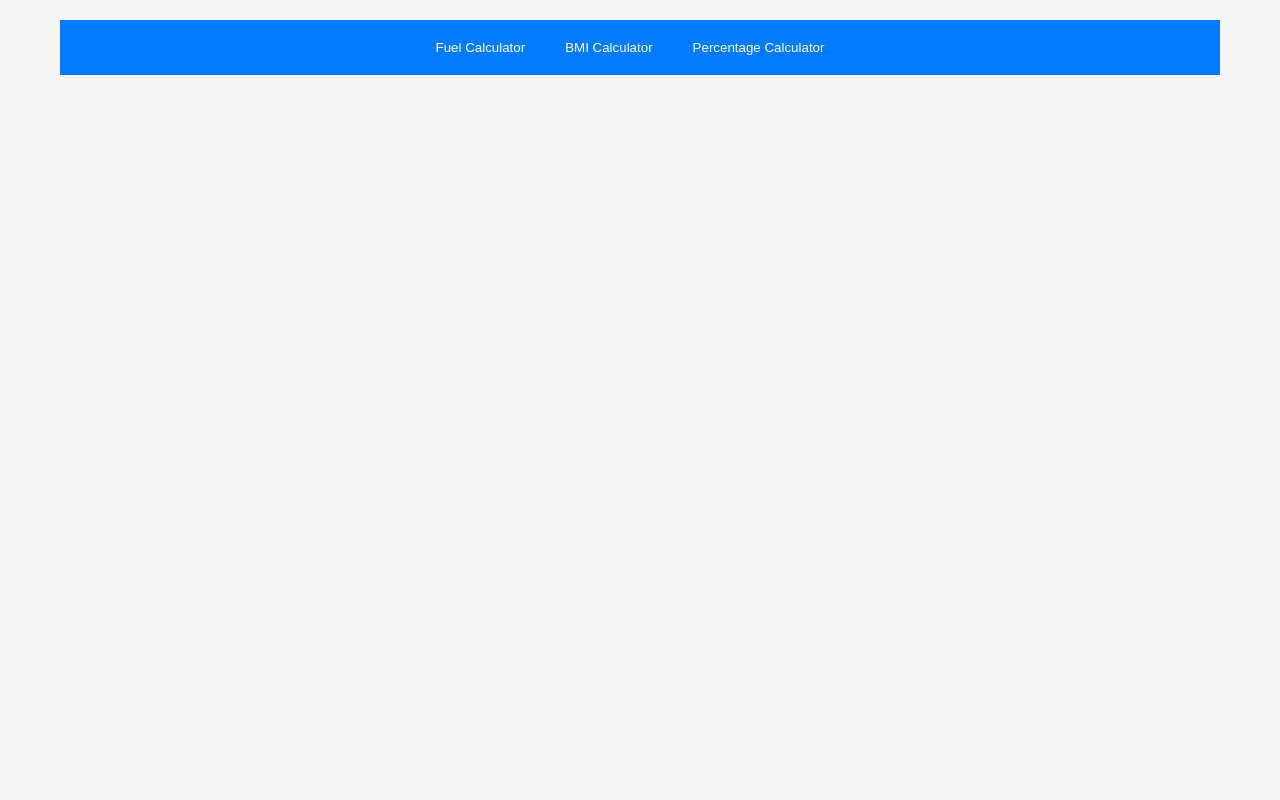
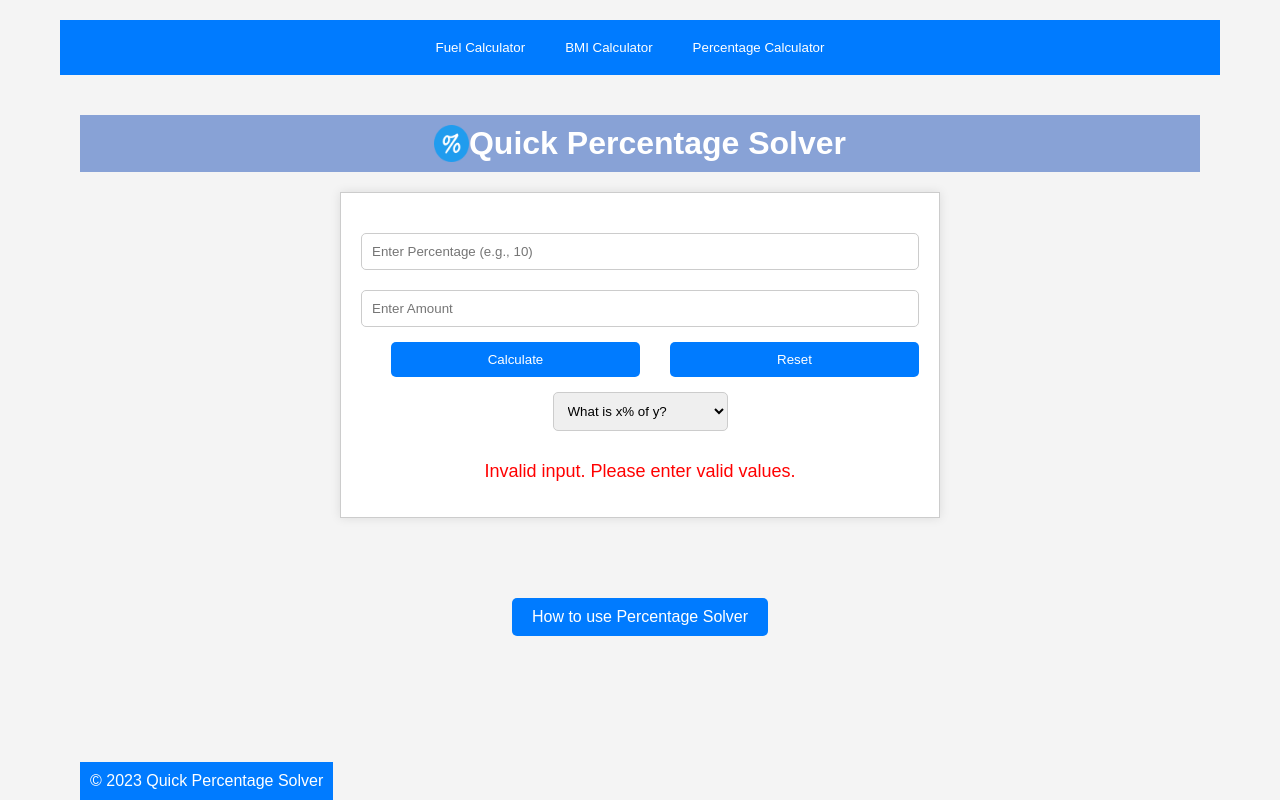
Before and after one commit to LawrencesPractice/usefulcalculators, a React (Create React App) app: page / in a window 1280 px wide. Built offline with nearby package versions, Linux system fonts and the light colour scheme; no server answers.

Commit message:
addded cals improvement 2 pipeline

```diff
--- a/src/App.js
+++ b/src/App.js
@@ -23,6 +23,10 @@ function App() {
       case 'PercentageCal':
         calculatorComponent = <PercentageCal />;
         break;
+        default:
+        calculatorComponent = <PercentageCal />;
+        break;
+
   }
 
   return (
```
